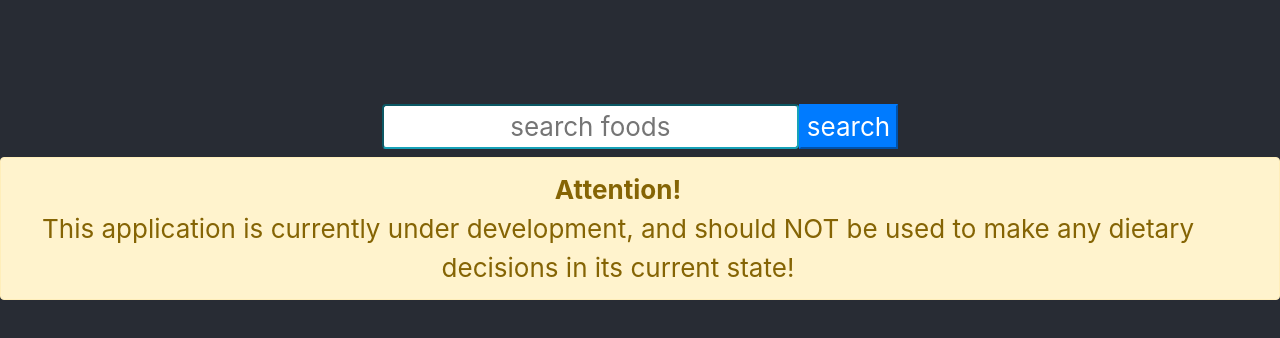
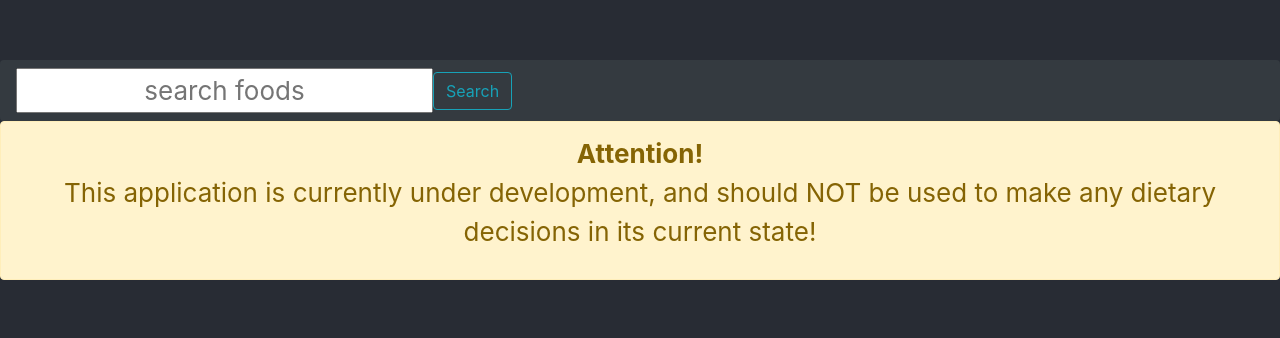
Before and after one commit to Sandstorm890/nutrition-app, a React (Create React App) app: page / in a window 1280 px wide. Shown: the part 222-560 px from the top of the page. Built offline with nearby package versions, Linux system fonts and the light colour scheme.

Commit message:
create navbar

```diff
--- a/src/containers/FoodsContainer.js
+++ b/src/containers/FoodsContainer.js
@@ -7,6 +7,12 @@ import searchIcon from '../search-icon.png'
 // import {searchFoods} from '../actions/foodActions.js'
 // import { setFoods } from '../actions/foodActions.js'
 import { isContentEditable } from '@testing-library/user-event/dist/utils/index.js'
+import { Navbar } from 'react-bootstrap';
+import Nav from 'react-bootstrap/Nav';
+import NavDropdown from 'react-bootstrap/NavDropdown';
+import Button from 'react-bootstrap/Button';
+
+
 
 // TODO
 // sort results by 'foodCategory'
@@ -110,14 +116,9 @@ class FoodsContainer extends React.Component {
 
         if (categories.length != 0) {
             return (
-                <Dropdown>
-                  <Dropdown.Toggle variant="info" id="dropdown-basic">
-                    Categories
-                  </Dropdown.Toggle>
-                  <Dropdown.Menu>
+                <NavDropdown title="Categories" id="navbarScrollingDropdown">
                     {categories.map(category => <Dropdown.Item>{category}</Dropdown.Item>)}
-                  </Dropdown.Menu>
-                </Dropdown>
+                </NavDropdown>
               );
         }
     }
@@ -128,10 +129,7 @@ class FoodsContainer extends React.Component {
 
         if (foods) {
 
-            // let categories = this.state.categories
             this.state.categories = [...new Set(foods.map(item => item.foodCategory))]
-            // this.handleCategoryChange(categories)
-            // console.log(this.state.categories)
 
             return foods.map(food => <FoodCard
                 key={food.fdcId}
@@ -150,16 +148,14 @@ class FoodsContainer extends React.Component {
 
         return (
             <div className="">
-
-
-                <div>
-                    <p className="pt-4">{this.createCategoriesDropdown()}
-                    </p><input type="text" className="mt-4 mb-2 rounded border-info" placeholder="search foods" value={this.state.search} onKeyDown={this.handleEnterKey} onChange={this.handleFormChange}></input>
-                    <button className="btn-primary" onClick={this.handleSearch}>search</button>
-                </div>
+                <Navbar bg="dark" sticky="top" className="rounded">
+                    <input type="text" className="" placeholder="search foods" value={this.state.search} onKeyDown={this.handleEnterKey} onChange={this.handleFormChange}></input>
+                    <Button onClick={this.handleSearch} variant="outline-info">Search</Button>
+                    {this.createCategoriesDropdown()}
+                </Navbar>
                 <div className="card-group">{foodCards}</div>
-                <div class="alert alert-warning alert-dismissible fade show" role="alert">
-                    <strong>Attention!</strong><br></br>This application is currently under development, and should NOT be used to make any dietary decisions in its current state!
+                <div class="alert alert-warning fade show pl-4 pr-4" role="alert">
+                    <strong>Attention!</strong><br></br><p>This application is currently under development, and should NOT be used to make any dietary decisions in its current state!</p>
                 </div>
             </div>
         )
```
